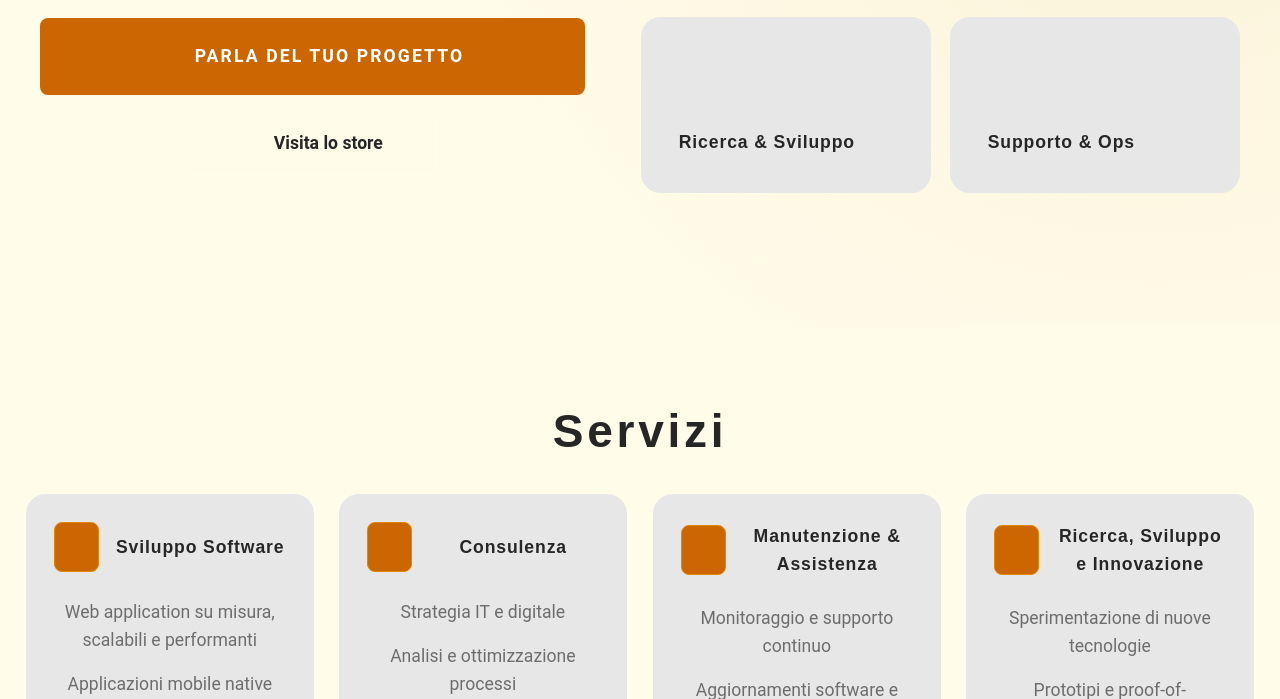
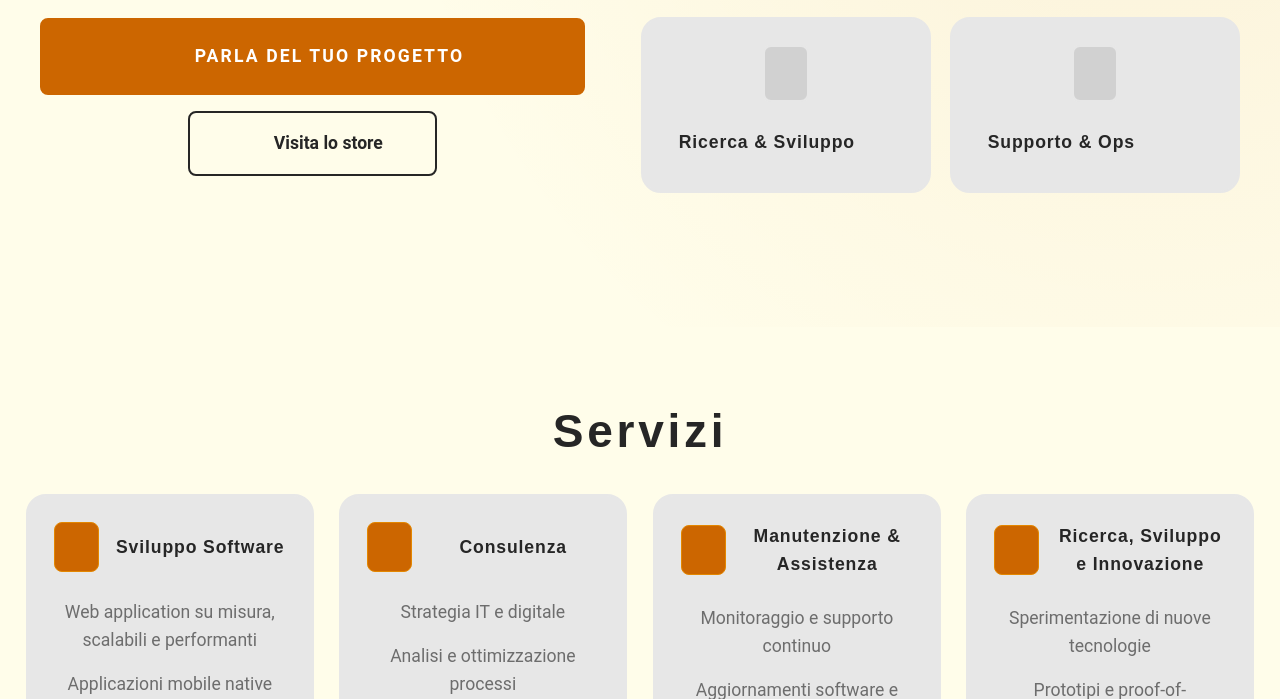
Before and after one commit to zellerindustries/zellerindustries.com, a website: page src/pages/index.html in a window 1280 px wide. Shown: the part 401-1100 px from the top of the page. Drawn offline with Linux system fonts and the light colour scheme; a web font is replaced by a local one.

Commit message:
fix: use currentColor for secondary button border, distinguish tile fill from card background
.btn.secondary's border relied on --clr-border, which is never overridden
in prefers.css's light/high-contrast blocks, making the border invisible
outside the default dark theme. Switch to currentColor so it always
tracks the button's (correctly-themed) text color.

.tile.base and .card now share --clr-surface as of the earlier --card-bg
consolidation, so tiles lost their visual distinction from the cards they
sit inside, worst in light mode where the tile, card, and border all
converge on the same tone. Use --clr-surface-hover for the tile instead.

```diff
--- a/src/styles/buttons.css
+++ b/src/styles/buttons.css
@@ -118,7 +118,7 @@
 ------------------------------ */
 .btn.secondary {
   background-color: transparent;
-  border-color: var(--clr-border);
+  border-color: currentColor;
   color: var(--clr-text-main);
 }
 
--- a/src/styles/tiles.css
+++ b/src/styles/tiles.css
@@ -27,7 +27,7 @@
 /* Default Outline / Surface */
 .tile.base {
   border: var(--clr-element-border);
-  background-color: var(--clr-surface);
+  background-color: var(--clr-surface-hover);
   color: var(--clr-primary);
 }
 
```
